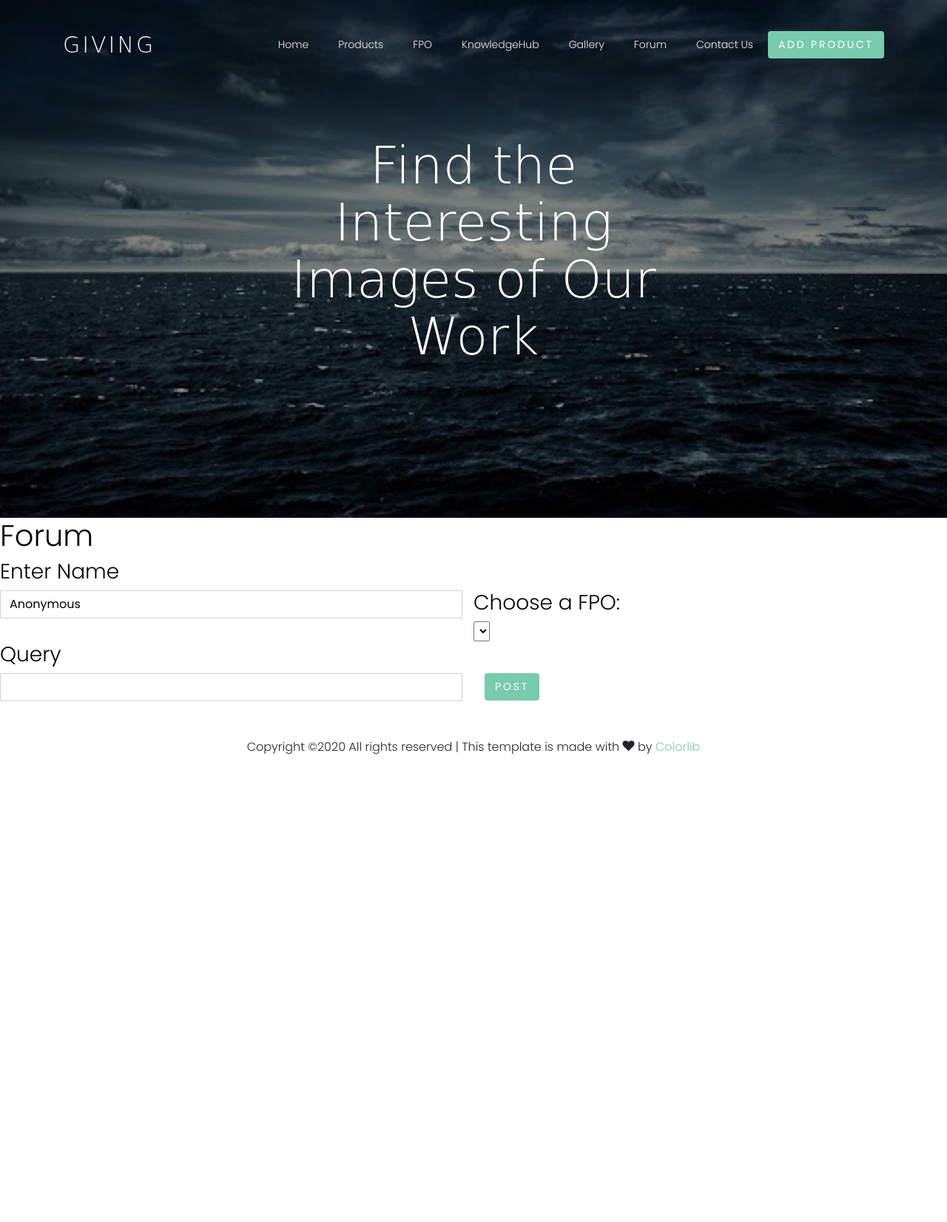
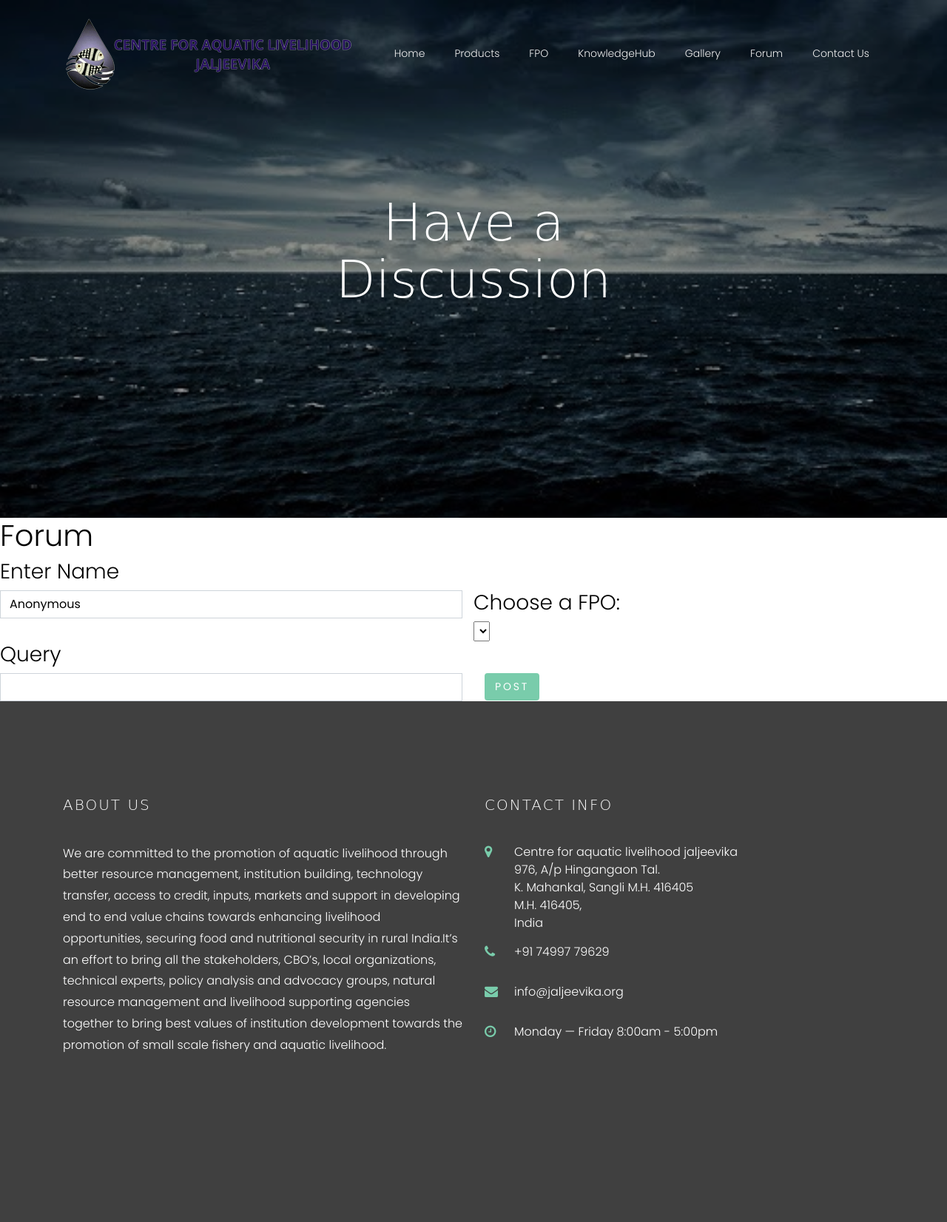
Before and after one commit to IndiaCFG2/team-28, a Django app: page /forum/ in a window 1280 px wide. Shown: the whole page at 74% size. Before the commit the page ends 1020 px from the top, so only its background shows below. Run offline with Django 3.2, Linux system fonts and the light colour scheme; data comes from the database, SQL or seed files in the repository; data that the repository does not hold is empty; some libraries are stand-ins or nearby versions; some web fonts are replaced.

Commit message:
banners changed

```diff
--- a/Web/Jaljeevika/dashboard/templates/base.html
+++ b/Web/Jaljeevika/dashboard/templates/base.html
@@ -1,12 +1,12 @@
 {% load static %}
 <!DOCTYPE html>
 <html lang="en">
+
 <head>
-    <title>Givig - Non-profit Free Bootstrap 4 Template by Colorlib</title>
+  <title>Jaljeevika</title>
   <meta charset="utf-8">
   <meta name="viewport" content="width=device-width, initial-scale=1, shrink-to-fit=no">
   <title>{%block title%}{%endblock%}</title>
-    {%block head%}{%endblock%}
   <link href="https://fonts.googleapis.com/css?family=Poppins:300,400,500|Gaegu:700" rel="stylesheet">
   <link rel="stylesheet" href="{% static 'css/open-iconic-bootstrap.min.css' %}">
   <link rel="stylesheet" href="{% static 'css/open-iconic-bootstrap.min.css' %}">
@@ -23,32 +23,32 @@
   <link rel="stylesheet" href="{% static 'css/icomoon.css' %}">
   <link rel="stylesheet" href="{% static 'css/style.css' %}">
 </head>
+
 <body>
 
   <nav class="navbar navbar-expand-lg navbar-dark ftco_navbar bg-dark ftco-navbar-light" id="ftco-navbar">
     <div class="container">
-      <a class="navbar-brand" href="index.html">Giving</a>
-      <button class="navbar-toggler" type="button" data-toggle="collapse" data-target="#ftco-nav" aria-controls="ftco-nav" aria-expanded="false" aria-label="Toggle navigation">
+      <a class="navbar-brand" href="index.html">
+        <img src="{% static 'images/jaljeevika.PNG' %}" alt="">
+      </a>
+      <button class="navbar-toggler" type="button" data-toggle="collapse" data-target="#ftco-nav"
+        aria-controls="ftco-nav" aria-expanded="false" aria-label="Toggle navigation">
         <span class="oi oi-menu"></span> Menu
       </button>
 
       <div class="collapse navbar-collapse" id="ftco-nav">
         <ul class="navbar-nav ml-auto">
 
-          <li class="nav-item "><a href="{%url 'about'%}" class="nav-link">Home</a></li>
+          <li class="nav-item"><a href="{%url 'about'%}" class="nav-link">Home</a></li>
           <li class="nav-item "><a href="{%url 'marketview'%}" class="nav-link">Products</a></li>
 
           <li class="nav-item"><a href="{%url 'fpodashboard'%}" class="nav-link">FPO</a></li>
           <li class="nav-item"><a href="{%url 'knowledge'%}" class="nav-link">KnowledgeHub</a></li>
           <li class="nav-item"><a href="{%url 'gallery'%}" class="nav-link">Gallery</a></li>
           <li class="nav-item"><a href="{%url 'forum'%}" class="nav-link">Forum</a></li>
-
           <li class="nav-item"><a href="{%url 'contact'%}" class="nav-link">Contact Us</a></li>
 
-          {%block nav%}{%endblock%}
-
         </ul>
-        <a class="btn btn-primary" href="{%url 'forminput'%}" role="button">Add Product</a>
       </div>
     </div>
   </nav>
@@ -110,7 +110,8 @@
 
       </div>
     </div>
-  </div> --><!-- .site-section -->
+  </div> -->
+  <!-- .site-section -->
 
 
   <!--
@@ -136,7 +137,8 @@
       </div>
     </div>
 
-  </div> --> <!-- .featured-donate -->
+  </div> -->
+  <!-- .featured-donate -->
   <!--
   <div class="site-section fund-raisers">
     <div class="container">
@@ -236,7 +238,8 @@
         </div>
       </div>
     </div>
-  </div> --><!-- .section -->
+  </div> -->
+  <!-- .section -->
 
   <!--
   <div class="site-section fund-raisers">
@@ -309,7 +312,8 @@
         </div>
       </div>
     </div>
-  </div> --><!-- .section -->
+  </div> -->
+  <!-- .section -->
   <!--
   <div class="featured-section overlay-color-2" style="background-image: url('images/bg_3.jpg');">
 
@@ -332,7 +336,8 @@
       </div>
     </div>
 
-  </div> --><!-- .featured-donate -->
+  </div> -->
+  <!-- .featured-donate -->
   <!--
   <div class="site-section bg-light">
     <div class="container">
@@ -378,83 +383,43 @@
         </div>
       </div>
     </div>
-  </div>--> <!-- .section -->
-<!--
+  </div>-->
+  <!-- .section -->
+
 
   <footer class="footer">
     <div class="container">
       <div class="row mb-5">
-        <div class="col-md-6 col-lg-4">
+        <div class="col-md-6 col-lg-6">
           <h3 class="heading-section">About Us</h3>
-          <p class="mb-5">Far far away, behind the word mountains, far from the countries Vokalia and Consonantia, there live the blind texts. Separated they live in Bookmarksgrove right at the coast of the Semantics, a large language ocean.</p>
-          <p><a href="#" class="btn btn-primary px-4 py-3">Join Volunteer</a></p>
-        </div>
-        <div class="col-md-6 col-lg-4">
-          <h3 class="heading-section">Blog</h3>
-          <div class="block-21 d-flex mb-4">
-            <figure class="mr-3">
-              <img src="images/img_1.jpg" alt="" class="img-fluid">
-            </figure>
-            <div class="text">
-              <h3 class="heading"><a href="#">Give Meal A Day</a></h3>
-              <div class="meta">
-                <div><a href="#"><span class="icon-calendar"></span> July 29, 2018</a></div>
-                <div><a href="#"><span class="icon-person"></span> Admin</a></div>
-                <div><a href="#"><span class="icon-chat"></span> 19</a></div>
-              </div>
-            </div>
+          <p class="mb-5">We are committed to the promotion of aquatic livelihood through better resource management,
+            institution building, technology transfer, access to credit, inputs, markets and support in developing end
+            to end value chains towards enhancing livelihood opportunities, securing food and nutritional security in
+            rural India.It’s an effort to bring all the stakeholders, CBO’s, local organizations, technical experts,
+            policy analysis and advocacy groups, natural resource management and livelihood supporting agencies together
+            to bring best values of institution development towards the promotion of small scale fishery and aquatic
+            livelihood. </p>
         </div>
 
-          <div class="block-21 d-flex mb-4">
-            <figure class="mr-3">
-              <img src="images/img_2.jpg" alt="" class="img-fluid">
-            </figure>
-            <div class="text">
-              <h3 class="heading"><a href="#">Free Education For African Children</a></h3>
-              <div class="meta">
-                <div><a href="#"><span class="icon-calendar"></span> July 29, 2018</a></div>
-                <div><a href="#"><span class="icon-person"></span> Admin</a></div>
-                <div><a href="#"><span class="icon-chat"></span> 19</a></div>
-              </div>
-            </div>
-          </div>
-
-          <div class="block-21 d-flex mb-4">
-            <figure class="mr-3">
-              <img src="images/img_4.jpg" alt="" class="img-fluid">
-            </figure>
-            <div class="text">
-              <h3 class="heading"><a href="#">Join As A Volunteers</a></h3>
-              <div class="meta">
-                <div><a href="#"><span class="icon-calendar"></span> July 29, 2018</a></div>
-                <div><a href="#"><span class="icon-person"></span> Admin</a></div>
-                <div><a href="#"><span class="icon-chat"></span> 19</a></div>
-              </div>
-            </div>
-          </div>
-        </div>
-        <div class="col-md-6 col-lg-4">
+        <div class="col-md-6 col-lg-6">
           <div class="block-23">
             <h3 class="heading-section">Contact Info</h3>
             <ul>
-                <li><span class="icon icon-map-marker"></span><span class="text">203 Fake St. Mountain View, San Francisco, California, USA</span></li>
-                <li><a href="#"><span class="icon icon-phone"></span><span class="text">+2 392 3929 210</span></a></li>
-                <li><a href="#"><span class="icon icon-envelope"></span><span class="text">info@yourdomain.com</span></a></li>
-                <li><span class="icon icon-clock-o"></span><span class="text">Monday &mdash; Friday 8:00am - 5:00pm</span></li>
+              <li><span class="icon icon-map-marker"></span><span class="text">Centre for aquatic livelihood jaljeevika <br>
+                976, A/p Hingangaon Tal. <br>
+                K. Mahankal, Sangli M.H. 416405 <br>
+                M.H. 416405, <br>
+                India</span></li>
+              <li><a href="#"><span class="icon icon-phone"></span><span class="text">+91 74997 79629</span></a></li>
+              <li><a href="#"><span class="icon icon-envelope"></span><span class="text">info@jaljeevika.org</span></a>
+              </li>
+              <li><span class="icon icon-clock-o"></span><span class="text">Monday &mdash; Friday 8:00am - 5:00pm</span>
+              </li>
             </ul>
           </div>
         </div>
 
-        -->
-      </div>
-      <div class="row pt-5">
-        <div class="col-md-12 text-center">
-          <p>
-            <!-- Link back to Colorlib can't be removed. Template is licensed under CC BY 3.0. -->
-            Copyright &copy;<script>document.write(new Date().getFullYear());</script> All rights reserved | This template is made with <i class="icon-heart" aria-hidden="true"></i> by <a href="https://colorlib.com" target="_blank" class="text-primary">Colorlib</a>
-            <!-- Link back to Colorlib can't be removed. Template is licensed under CC BY 3.0. -->
-          </p>
-        </div>
+
       </div>
     </div>
   </footer>
@@ -474,9 +439,11 @@
 
   <script src="{% static 'js/aos.js' %}"></script>
   <script src="{% static 'js/jquery.animateNumber.min.js' %}"></script>
-  <script src="https://maps.googleapis.com/maps/api/js?key=AIzaSyBVWaKrjvy3MaE7SQ74_uJiULgl1JY0H2s&sensor=false"></script>
+  <script
+    src="https://maps.googleapis.com/maps/api/js?key=AIzaSyBVWaKrjvy3MaE7SQ74_uJiULgl1JY0H2s&sensor=false"></script>
   <script src="{% static 'js/google-map.js' %}"></script>
   <script src="{% static 'js/main.js' %}"></script>
 
 </body>
+
 </html>
--- a/Web/Jaljeevika/dashboard/templates/forum.html
+++ b/Web/Jaljeevika/dashboard/templates/forum.html
@@ -19,7 +19,7 @@ Forum
         <div class="container">
           <div class="row align-items-center justify-content-center">
             <div class="col-md-7 text-center">
-              <h2 class="heading">Find the Interesting Images of Our Work</h2>
+              <h2 class="heading">Have a Discussion</h2>
                     </div>
                 </div>
             </div>
--- a/Web/Jaljeevika/dashboard/templates/fpodashboard.html
+++ b/Web/Jaljeevika/dashboard/templates/fpodashboard.html
@@ -16,7 +16,7 @@ FPO Page
         <div class="container">
           <div class="row align-items-center justify-content-center">
             <div class="col-md-7 text-center">
-              <h2 class="heading">Find the Interesting Images of Our Work</h2>
+              <h2 class="heading">Our Partner FPOs</h2>
                     </div>
                 </div>
             </div>
--- a/Web/Jaljeevika/dashboard/templates/knowledge.html
+++ b/Web/Jaljeevika/dashboard/templates/knowledge.html
@@ -10,7 +10,7 @@
             <div class="container">
                 <div class="row align-items-center justify-content-center">
                     <div class="col-md-7 text-center">
-                        <h2 class="heading">Find the Interesting Images of Our Work</h2>
+                        <h2 class="heading">Gain Some Knowledge!</h2>
                     </div>
                 </div>
             </div>
--- a/Web/Jaljeevika/dashboard/templates/marketview.html
+++ b/Web/Jaljeevika/dashboard/templates/marketview.html
@@ -14,7 +14,7 @@ Products page
         <div class="container">
           <div class="row align-items-center justify-content-center">
             <div class="col-md-7 text-center">
-              <h2 class="heading">Find the Interesting Images of Our Work</h2>
+              <h2 class="heading">Find the FPO Products</h2>
                     </div>
                 </div>
             </div>
```
Lines whose indentation alone changed are shown as unchanged.
